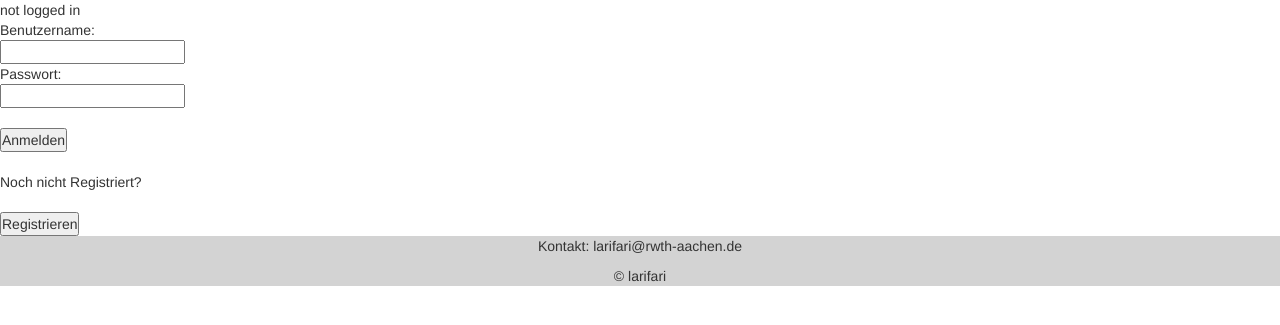
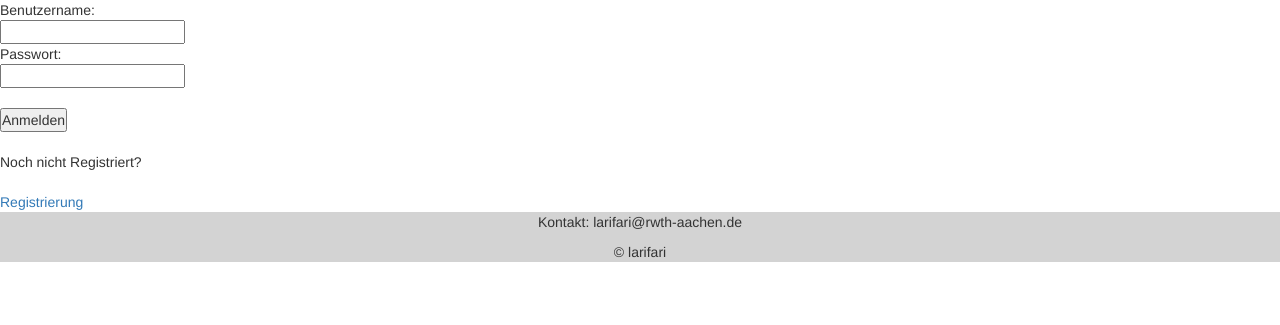
Before and after one commit to Taku1412/larifari, a PHP site: page /main.php in a window 1280 px wide. Shown: the top 325 px of the page. Run offline with PHP 8.4, Linux system fonts and the light colour scheme; some libraries are stand-ins or nearby versions.

Commit message:
problem gelöst

```diff
--- a/Code/login.php
+++ b/Code/login.php
@@ -20,7 +20,7 @@ if(isset($_POST['login'])) {
         header("Location: main.php");
 		exit;
     } else {
-        $errorMessage = "E-Mail oder Passwort war ungültig<br>";
+        $errorMessage = "Benutzername oder Passwort ungültig<br>";
     }
 
 }
@@ -48,10 +48,9 @@ if(isset($errorMessage)) {
 
 	  <input type="submit" value="Anmelden" name = "login"><br><br>
 </form>
-<form action="register.php">
-	Noch nicht Registriert? <br><br>
-    <input type="submit" value="Registrieren" />
-</form>
+
+Noch nicht Registriert? <br><br>
+<a href="main.php?page=register">Registrierung</a>
 
 </body>
 </html>
--- a/Code/main.php
+++ b/Code/main.php
@@ -116,13 +116,20 @@ if (isset ($_SESSION["username"])){
     }
 
 } else {
-    // call login .php
-    echo "not logged in";
+	if(isset($_GET["page"])){
+		if($_GET["page"]=="register"){
+			include("register.php");
+		}
+		else {
+			// call login .php
+    		include("login.php");
+		}
+	}
+	else{
+		// call login .php
+    	include("login.php");
+	}
 
-    include("login.php");
-    // folgendes soll im login passieren:
-
-    //$_SESSION["username"] = "lverscht";
 }
 ?>
 
--- a/Code/register.php
+++ b/Code/register.php
@@ -68,7 +68,7 @@ if(isset($_POST['register'])) {
 
 if($showFormular) {
 ?>
- <form action="register.php" method="post">
+ <form action="main.php?page=register" method="post">
 	 Benutzername:<br>
 	  <input type="text" name="username" required><br>
 	 Vorname:<br>
```
